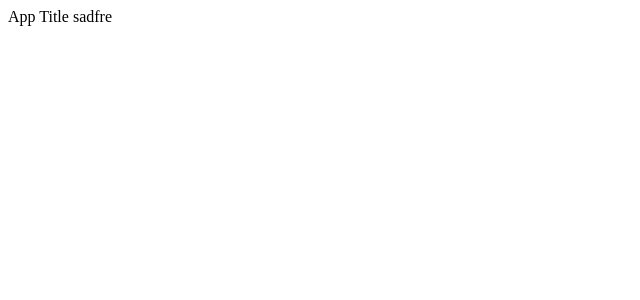
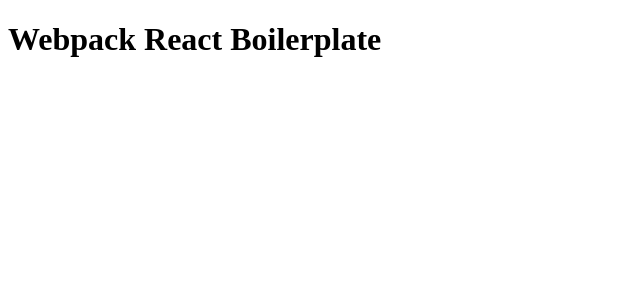
Before and after one commit to jackrzhang/react-webpack-boilerplate, a React app: page / in a window 1280 px wide. Shown: the top 300 px of the page, without its empty margins (0-640 px from the left). Built offline with nearby package versions, Linux system fonts and the light colour scheme; the HTML template or start-up script is replaced by a standard one.

Commit message:
Add React Hot Reloading

```diff
--- a/package.json
+++ b/package.json
@@ -20,19 +20,19 @@
     "babel-preset-es2015": "^6.9.0",
     "babel-preset-react": "^6.11.1",
     "babel-preset-stage-0": "^6.5.0",
-    "eslint": "^2.9.0",
+    "eslint": "^2.13.1",
     "eslint-config-airbnb": "^9.0.1",
     "eslint-plugin-import": "^1.10.3",
     "eslint-plugin-jsx-a11y": "^2.0.1",
     "eslint-plugin-react": "^5.2.2",
+    "express": "^4.14.0",
+    "react-hot-loader": "^1.3.0",
     "webpack": "^1.13.1",
     "webpack-dev-middleware": "^1.6.1",
     "webpack-hot-middleware": "^2.12.1"
   },
   "dependencies": {
     "babel-polyfill": "^6.9.1",
-    "eslint": "^2.13.1",
-    "express": "^4.14.0",
     "react": "^15.2.1",
     "react-dom": "^15.2.1"
   }
--- a/src/App.js
+++ b/src/App.js
@@ -3,9 +3,7 @@ import React, { Component } from 'react';
 class App extends Component {
   render() {
     return (
-      <div className="app">
-        App Title sadfre
-      </div>
+      <h1>Webpack React Boilerplate</h1>
     );
   }
 }
--- a/webpack/config.dev.js
+++ b/webpack/config.dev.js
@@ -11,6 +11,7 @@ const config = {
   entry: [
     // 'babel-polyfill',
     'webpack-hot-middleware/client?reload=true',
+    'webpack/hot/only-dev-server',
     `${SRC_DIR}index.js`
   ],
   output: {
@@ -22,7 +23,7 @@ const config = {
       {
         test: /.js$|.jsx$/,
         include: SRC_DIR,
-        loaders: ['babel']
+        loaders: ['react-hot', 'babel']
       }
     ]
   },
```
Also changed, not shown: 1 other file (tests, documents, lock files or other folders).
